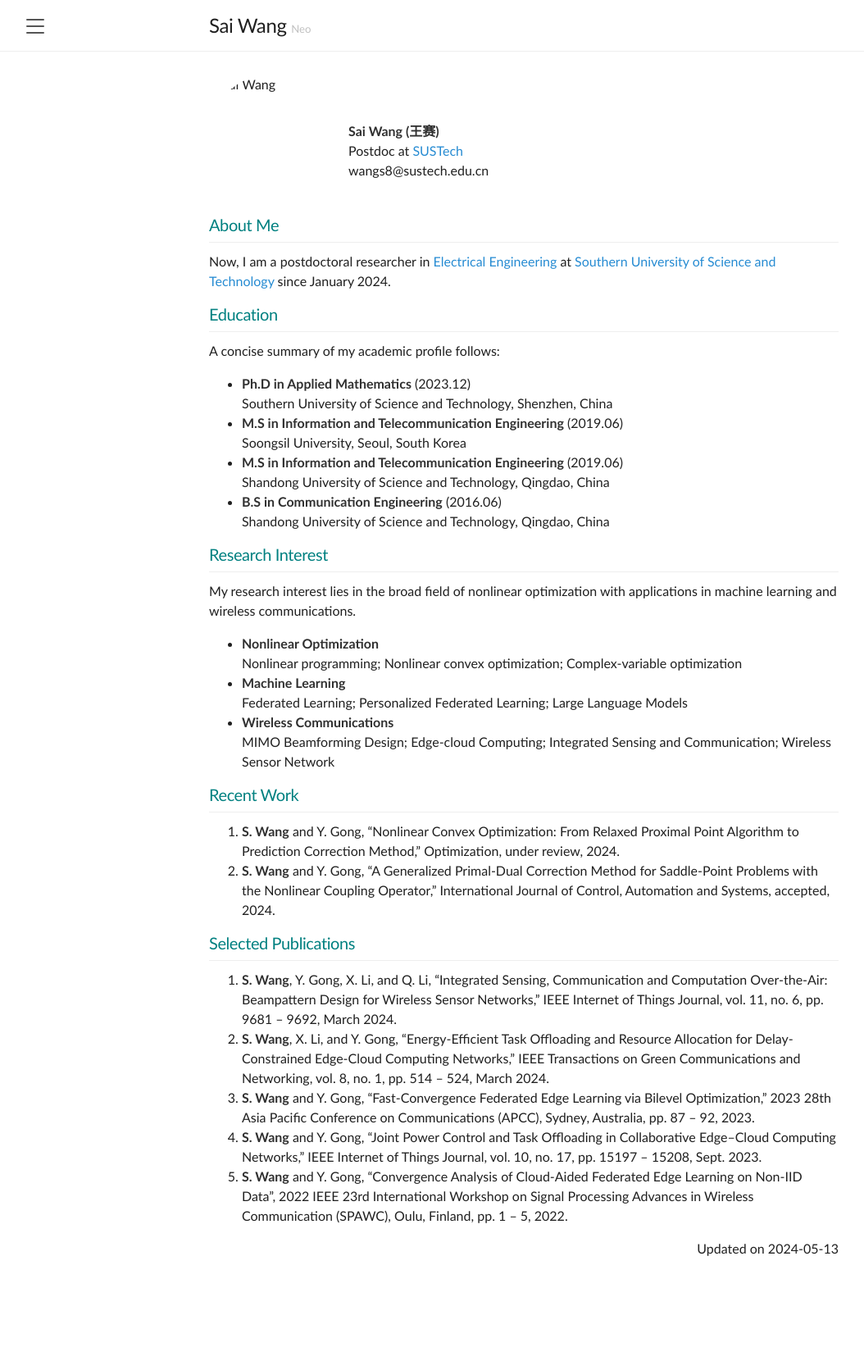
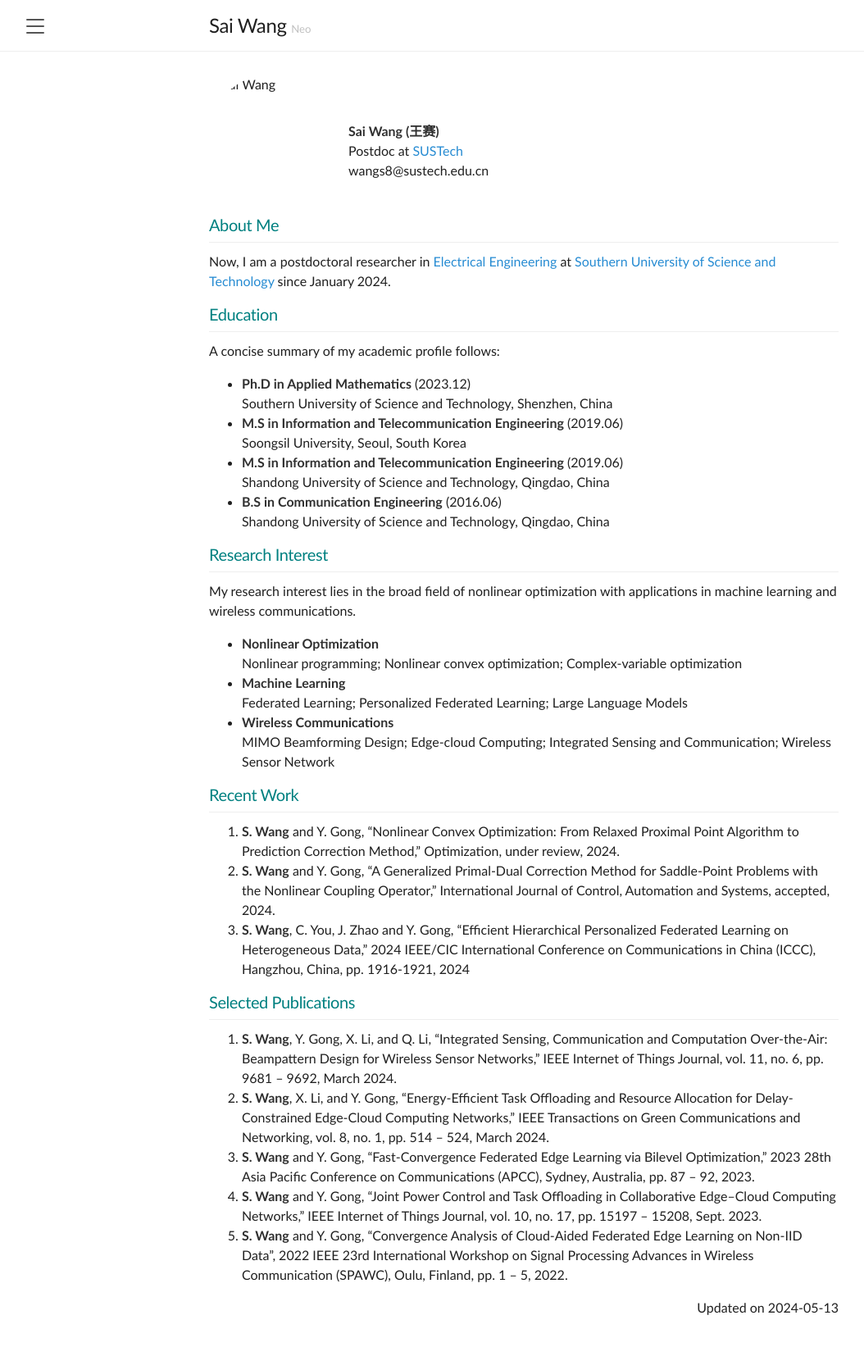
Before and after one commit to Alxendweb/alxendweb.github.io, a Jekyll site: the page built from _posts/2024-05-12-cv.md, in a window 1280 px wide. Shown: the whole page at 82% size, without its empty margins (1-1055 px from the left). Built offline with Jekyll 4.4.1, drawn with Linux system fonts in a browser that asks for light colours; before the commit the page ends 1599 px from its top, so only the background shows below that.

Commit message:
Update 2024-05-12-cv.md

```diff
--- a/_posts/2024-05-12-cv.md
+++ b/_posts/2024-05-12-cv.md
@@ -51,6 +51,7 @@ My research interest lies in the broad field of nonlinear optimization with appl
 <!-- references -->
 1. **S. Wang** and Y. Gong, "Nonlinear Convex Optimization: From Relaxed Proximal Point Algorithm to Prediction Correction Method," Optimization, under review, 2024.<br>
 2. **S. Wang** and Y. Gong, "A Generalized Primal-Dual Correction Method for Saddle-Point Problems with the Nonlinear Coupling Operator," International Journal of Control, Automation and Systems, accepted, 2024.
+3. **S. Wang**, C. You, J. Zhao and Y. Gong, "Efficient Hierarchical Personalized Federated Learning on Heterogeneous Data," 2024 IEEE/CIC International Conference on Communications in China (ICCC), Hangzhou, China, pp. 1916-1921, 2024
 <!-- references -->
 
 
```
